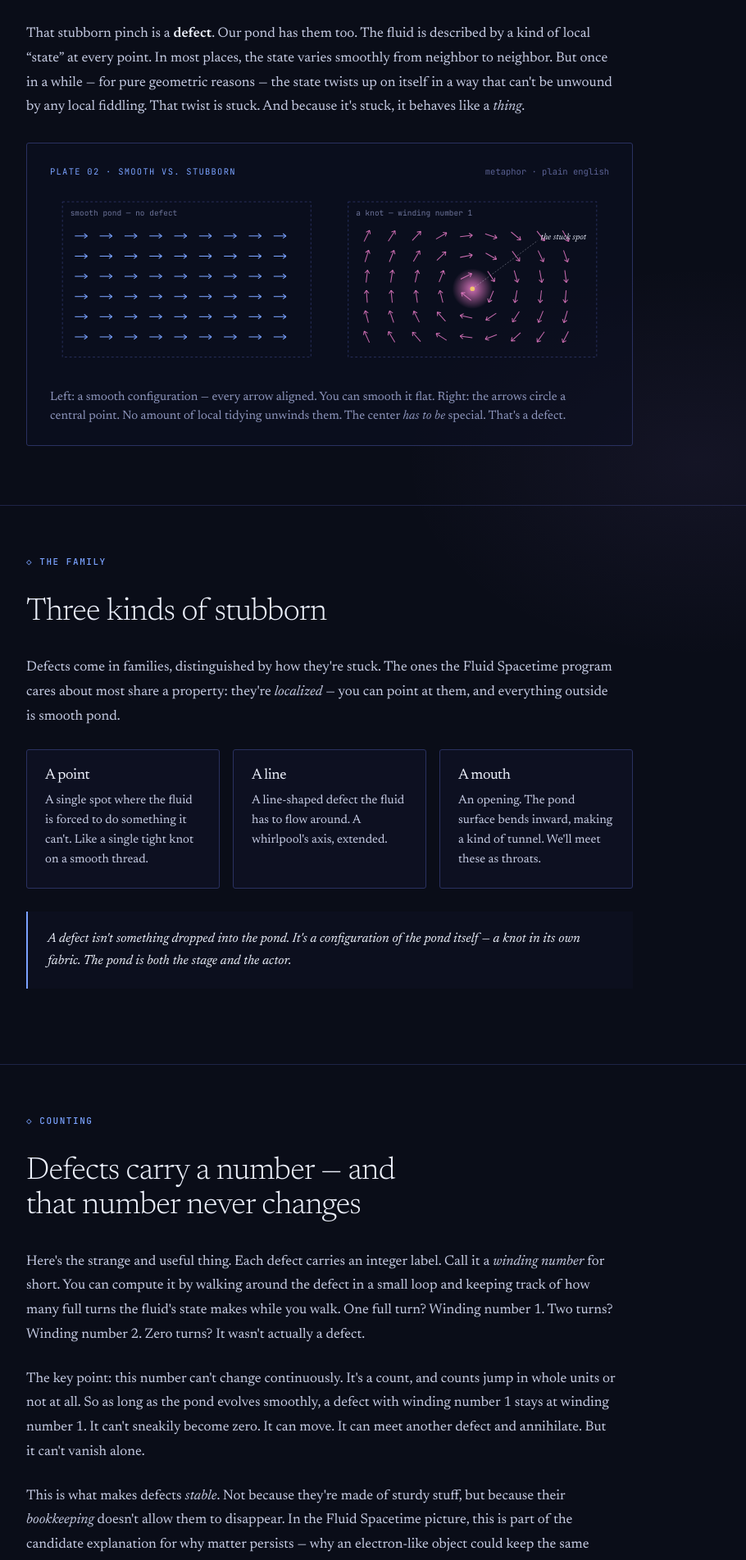
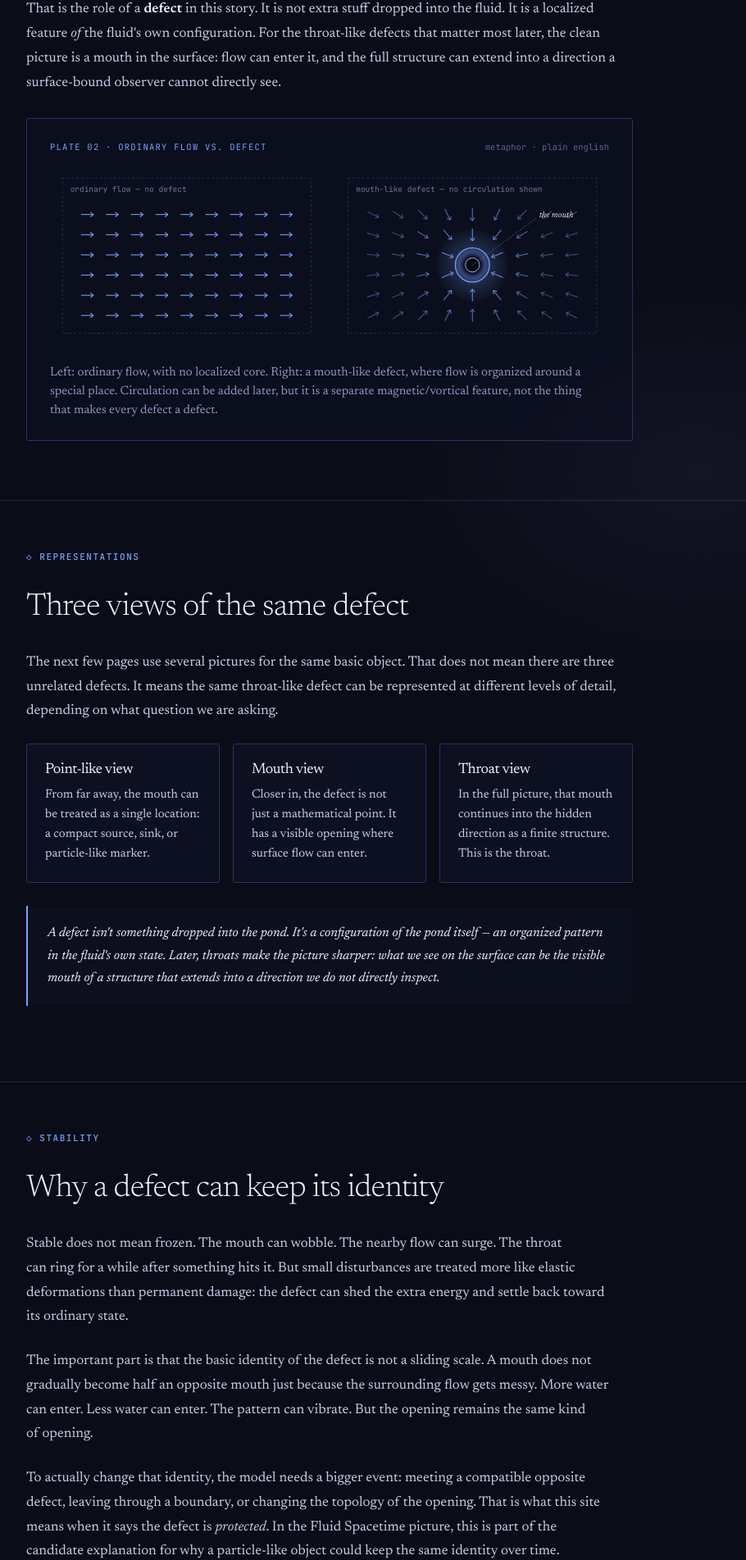
Before and after one commit to trevnorris/fluidspacetime, a React (Vite) app: page /plain/defects in a window 1280 px wide. Shown: the part 1098-3001 px from the top of the page at 82% size, without its empty margins (238-1148 px from the left). Built offline with nearby package versions, Linux system fonts and the light colour scheme.

Commit message:
fix page 02

```diff
--- a/src/pages/plain/Defects.jsx
+++ b/src/pages/plain/Defects.jsx
@@ -31,41 +31,38 @@
         </TPLede>
       </section>
 
-      <TPSection anchor="flaw" eyebrow="the flaw" heading="Some patterns just can't be smoothed out">
+      <TPSection anchor="flaw" eyebrow="the flaw" heading="A wave passes; a drain stays put">
         <TPBody>
-          Lay a bedsheet on a table and smooth it. Most wrinkles come out with a
-          hand-sweep. But if you pinch one spot and twist, you can produce a
-          pinched point that <em>will not</em> go flat, no matter how you push
-          the cloth around it. The twist has to go somewhere. The only way to
-          remove it is to physically cut the sheet or drag the pinch off the
-          edge.
+          A ripple moves through water and keeps going. A drain is different:
+          it is a localized place where the surface flow has somewhere else to
+          go. Water can rush straight into it. It can also swirl on the way in,
+          but the swirl is not the drain.
         </TPBody>
         <TPBody>
-          That stubborn pinch is a <strong style={{ color: "var(--ink-1)" }}>defect</strong>.
-          Our pond has them too. The fluid is described by a kind of local
-          “state” at every point. In most places, the state varies smoothly from
-          neighbor to neighbor. But once in a while — for pure geometric reasons —
-          the state twists up on itself in a way that can't be unwound by any
-          local fiddling. That twist is stuck. And because it's stuck, it
-          behaves like a <em>thing</em>.
+          That is the role of a <strong style={{ color: "var(--ink-1)" }}>defect</strong>{' '}
+          in this story. It is not extra stuff dropped into the fluid. It is a
+          localized feature <em>of</em> the fluid's own configuration. For the
+          throat-like defects that matter most later, the clean picture is a
+          mouth in the surface: flow can enter it, and the full structure can
+          extend into a direction a surface-bound observer cannot directly see.
         </TPBody>
 
         <DefectDiagramPlain />
       </TPSection>
 
-      <TPSection anchor="types" eyebrow="the family" heading="Three kinds of stubborn">
+      <TPSection anchor="types" eyebrow="representations" heading="Three views of the same defect">
         <TPBody>
-          Defects come in families, distinguished by how they're stuck. The
-          ones the Fluid Spacetime program cares about most share a property:
-          they're <em>localized</em> — you can point at them, and everything
-          outside is smooth pond.
+          The next few pages use several pictures for the same basic object.
+          That does not mean there are three unrelated defects. It means the
+          same throat-like defect can be represented at different levels of
+          detail, depending on what question we are asking.
         </TPBody>
 
         <div style={{ display: "grid", gridTemplateColumns: "repeat(auto-fit, minmax(min(220px, 100%), 1fr))", gap: 16, margin: "24px 0 12px", maxWidth: 820 }}>
           {[
-            { k: "A point", v: "A single spot where the fluid is forced to do something it can't. Like a single tight knot on a smooth thread." },
-            { k: "A line",  v: "A line-shaped defect the fluid has to flow around. A whirlpool's axis, extended." },
-            { k: "A mouth", v: "An opening. The pond surface bends inward, making a kind of tunnel. We'll meet these as throats." },
+            { k: "Point-like view", v: "From far away, the mouth can be treated as a single location: a compact source, sink, or particle-like marker." },
+            { k: "Mouth view", v: "Closer in, the defect is not just a mathematical point. It has a visible opening where surface flow can enter." },
+            { k: "Throat view", v: "In the full picture, that mouth continues into the hidden direction as a finite structure. This is the throat." },
           ].map((c) => (
             <div key={c.k} style={{
               padding: "22px 22px",
@@ -81,34 +78,35 @@
 
         <TPCallout kind="note">
           A defect isn't something dropped <em>into</em> the pond. It's a
-          configuration <em>of</em> the pond itself — a knot in its own fabric.
-          The pond is both the stage and the actor.
+          configuration <em>of</em> the pond itself — an organized pattern in
+          the fluid's own state. Later, throats make the picture sharper: what
+          we see on the surface can be the visible mouth of a structure that
+          extends into a direction we do not directly inspect.
         </TPCallout>
       </TPSection>
 
-      <TPSection anchor="count" eyebrow="counting" heading="Defects carry a number — and that number never changes">
+      <TPSection anchor="identity" eyebrow="stability" heading="Why a defect can keep its identity">
         <TPBody>
-          Here's the strange and useful thing. Each defect carries an integer
-          label. Call it a <em>winding number</em> for short. You can compute it by
-          walking around the defect in a small loop and keeping track of how
-          many full turns the fluid's state makes while you walk. One full turn?
-          Winding number 1. Two turns? Winding number 2. Zero turns? It wasn't
-          actually a defect.
+          Stable does not mean frozen. The mouth can wobble. The nearby flow
+          can surge. The throat can ring for a while after something hits it.
+          But small disturbances are treated more like elastic deformations
+          than permanent damage: the defect can shed the extra energy and settle
+          back toward its ordinary state.
         </TPBody>
         <TPBody>
-          The key point: this number can't change continuously. It's a
-          count, and counts jump in whole units or not at all. So as long as
-          the pond evolves smoothly, a defect with winding number 1 stays at
-          winding number 1. It can't sneakily become zero. It can move. It can
-          meet another defect and annihilate. But it can't vanish alone.
+          The important part is that the basic identity of the defect is not a
+          sliding scale. A mouth does not gradually become half an opposite
+          mouth just because the surrounding flow gets messy. More water can
+          enter. Less water can enter. The pattern can vibrate. But the opening
+          remains the same kind of opening.
         </TPBody>
         <TPBody>
-          This is what makes defects <em>stable</em>. Not because they're made
-          of sturdy stuff, but because their <em>bookkeeping</em> doesn't allow
-          them to disappear. In the Fluid Spacetime picture, this is part of
-          the candidate explanation for why matter persists — why an
-          electron-like object could keep the same identity over time. It
-          isn't a little marble; it is a protected pattern.
+          To actually change that identity, the model needs a bigger event:
+          meeting a compatible opposite defect, leaving through a boundary, or
+          changing the topology of the opening. That is what this site means
+          when it says the defect is <em>protected</em>. In the Fluid Spacetime
+          picture, this is part of the candidate explanation for why a
+          particle-like object could keep the same identity over time.
         </TPBody>
       </TPSection>
 
@@ -118,17 +116,21 @@
         heading="The proposal: stable particle-like objects are defects"
       >
         <TPBody>
-          That's the proposal. Some particle labels are topological branch data,
-          but the current ontology keeps the labels separate: electric charge
-          sign is tied to puncture orientation, while circulation belongs to the
-          magnetic or vortical sector. What we call the <em>identity</em> of a
-          particle-like object — the part that survives ordinary interactions —
-          is, in this story, the geometric stubbornness of the underlying
-          pattern.
+          That's the proposal. A particle-like object is not treated as a tiny
+          bead sitting in the fluid. It is treated as a stable defect of the
+          fluid itself: a throat-like pattern that can move around while keeping
+          the same basic identity.
         </TPBody>
         <TPBody>
-          That is a bold claim, and we haven't earned it yet. The rest of Part I
-          builds the pieces needed to make it precise: a hidden direction the
+          Different physical labels then come from different features of that
+          defect. Electric charge sign is tied to the orientation of the
+          puncture or mouth. Magnetic behavior is tied to circulation around the
+          defect. Those are related parts of the same object, but they are not
+          the same feature.
+        </TPBody>
+        <TPBody>
+          That is a bold claim, and we haven't earned it yet. The rest of Part
+          I builds the pieces needed to make it precise: a hidden direction the
           defects can extend into, and a specific kind of defect — the
           <em> throat</em> — that lets the whole picture hang together.
         </TPBody>
@@ -137,7 +139,7 @@
   );
 }
 
-// ─── diagram: a smooth pond vs. a pinched-up one ────────────────
+// ─── diagram: ordinary flow vs. a mouth-like defect ────────────────
 function DefectDiagramPlain() {
   return (
     <figure style={{
@@ -149,7 +151,7 @@
     }}>
       <div style={{ display: "flex", justifyContent: "space-between", alignItems: "baseline", marginBottom: 14 }}>
         <span className="fu-mono fu-small" style={{ color: "var(--accent)", letterSpacing: "0.12em", textTransform: "uppercase", fontSize: 10.5 }}>
-          plate 02 · smooth vs. stubborn
+          plate 02 · ordinary flow vs. defect
         </span>
         <span className="fu-mono fu-small" style={{ color: "var(--ink-4)", fontSize: 10.5 }}>
           metaphor · plain english
@@ -158,21 +160,26 @@
 
       <svg viewBox="0 0 720 240" width="100%" style={{ display: "block" }}>
         <defs>
-          <radialGradient id="dp-knot" cx="50%" cy="50%" r="50%">
-            <stop offset="0%" stopColor="#e67ac6" stopOpacity="0.9" />
-            <stop offset="100%" stopColor="#e67ac6" stopOpacity="0" />
+          <radialGradient id="dp-defect" cx="50%" cy="50%" r="50%">
+            <stop offset="0%" stopColor="#050815" stopOpacity="1" />
+            <stop offset="54%" stopColor="#111833" stopOpacity="0.98" />
+            <stop offset="100%" stopColor="#7aa2ff" stopOpacity="0" />
+          </radialGradient>
+          <radialGradient id="dp-mouth-glow" cx="50%" cy="50%" r="55%">
+            <stop offset="0%" stopColor="#7aa2ff" stopOpacity="0.35" />
+            <stop offset="100%" stopColor="#7aa2ff" stopOpacity="0" />
           </radialGradient>
         </defs>
 
         {/* LEFT — smooth field */}
         <g transform="translate(16,16)">
           <rect x="0" y="0" width="320" height="200" fill="none" stroke="#2a3160" strokeDasharray="3 3" />
-          <text x="10" y="18" fill="#6d749a" fontFamily="JetBrains Mono, monospace" fontSize="10">smooth pond — no defect</text>
+          <text x="10" y="18" fill="#6d749a" fontFamily="JetBrains Mono, monospace" fontSize="10">ordinary flow — no defect</text>
           {/* tidy grid of arrows all pointing the same way */}
           {Array.from({ length: 6 }).map((_, r) =>
             Array.from({ length: 9 }).map((_, c) => {
-              const x = 24 + c * 32;
-              const y = 44 + r * 26;
+              const x = 32 + c * 32;
+              const y = 47 + r * 26;
               return (
                 <g key={`a-${r}-${c}`} transform={`translate(${x},${y})`}>
                   <line x1="-8" y1="0" x2="8" y2="0" stroke="#7aa2ff" strokeWidth="1.1" />
@@ -183,43 +190,46 @@
           )}
         </g>
 
-        {/* RIGHT — knotted field */}
+        {/* RIGHT — mouth-like defect */}
         <g transform="translate(384,16)">
           <rect x="0" y="0" width="320" height="200" fill="none" stroke="#2a3160" strokeDasharray="3 3" />
-          <text x="10" y="18" fill="#6d749a" fontFamily="JetBrains Mono, monospace" fontSize="10">a knot — winding number 1</text>
-          {/* arrows circulating around a center; can't be combed flat */}
+          <text x="10" y="18" fill="#6d749a" fontFamily="JetBrains Mono, monospace" fontSize="10">mouth-like defect — no circulation shown</text>
+          {/* arrows flow inward toward the mouth; circulation is a separate label */}
           {Array.from({ length: 6 }).map((_, r) =>
             Array.from({ length: 9 }).map((_, c) => {
-              const x = 24 + c * 32;
-              const y = 44 + r * 26;
+              const x = 32 + c * 32;
+              const y = 47 + r * 26;
               const dx = x - 160;
               const dy = y - 112;
-              const a = Math.atan2(dy, dx) + Math.PI / 2; // tangential
-              const ux = Math.cos(a);
-              const uy = Math.sin(a);
+              const dist = Math.hypot(dx, dy);
+              if (dist < 22) return null;
+              const a = Math.atan2(-dy, -dx);
+              const opacity = Math.max(0.4, 1 - dist / 170);
               return (
                 <g key={`b-${r}-${c}`} transform={`translate(${x},${y}) rotate(${(a * 180) / Math.PI})`}>
-                  <line x1="-8" y1="0" x2="8" y2="0" stroke="#e67ac6" strokeWidth="1.1" opacity="0.85" />
-                  <path d="M8 0 L4 -3 M8 0 L4 3" stroke="#e67ac6" strokeWidth="1.1" fill="none" opacity="0.85" />
+                  <line x1="-8" y1="0" x2="8" y2="0" stroke="#7aa2ff" strokeWidth="1.2" opacity={opacity} />
+                  <path d="M8 0 L4 -3 M8 0 L4 3" stroke="#7aa2ff" strokeWidth="1.2" fill="none" opacity={opacity} />
                 </g>
               );
             })
           )}
-          {/* center glow */}
-          <circle cx="160" cy="112" r="26" fill="url(#dp-knot)" />
-          <circle cx="160" cy="112" r="3" fill="#f0c26b" />
+          {/* mouth */}
+          <circle cx="160" cy="112" r="46" fill="url(#dp-mouth-glow)" />
+          <circle cx="160" cy="112" r="22" fill="url(#dp-defect)" stroke="#7aa2ff" strokeWidth="1.4" opacity="0.95" />
+          <circle cx="160" cy="112" r="9" fill="#050815" stroke="#e4e7f5" strokeWidth="0.8" opacity="0.95" />
           {/* annotation */}
-          <line x1="160" y1="112" x2="244" y2="50" stroke="#e4e7f5" strokeWidth="0.6" opacity="0.6" strokeDasharray="2 2" />
-          <text x="248" y="48" fill="#e4e7f5" fontFamily="Newsreader, serif" fontStyle="italic" fontSize="11">
-            the stuck spot
+          <line x1="160" y1="112" x2="242" y2="52" stroke="#e4e7f5" strokeWidth="0.6" opacity="0.6" strokeDasharray="2 2" />
+          <text x="246" y="50" fill="#e4e7f5" fontFamily="Newsreader, serif" fontStyle="italic" fontSize="11">
+            the mouth
           </text>
         </g>
       </svg>
 
       <figcaption className="fu-small" style={{ color: "var(--ink-3)", marginTop: 14, lineHeight: 1.55, maxWidth: 660 }}>
-        Left: a smooth configuration — every arrow aligned. You can smooth it flat.
-        Right: the arrows circle a central point. No amount of local tidying unwinds them.
-        The center <em>has to be</em> special. That's a defect.
+        Left: ordinary flow, with no localized core. Right: a mouth-like
+        defect, where flow is organized around a special place. Circulation can
+        be added later, but it is a separate magnetic/vortical feature, not the
+        thing that makes every defect a defect.
       </figcaption>
     </figure>
   );
```
